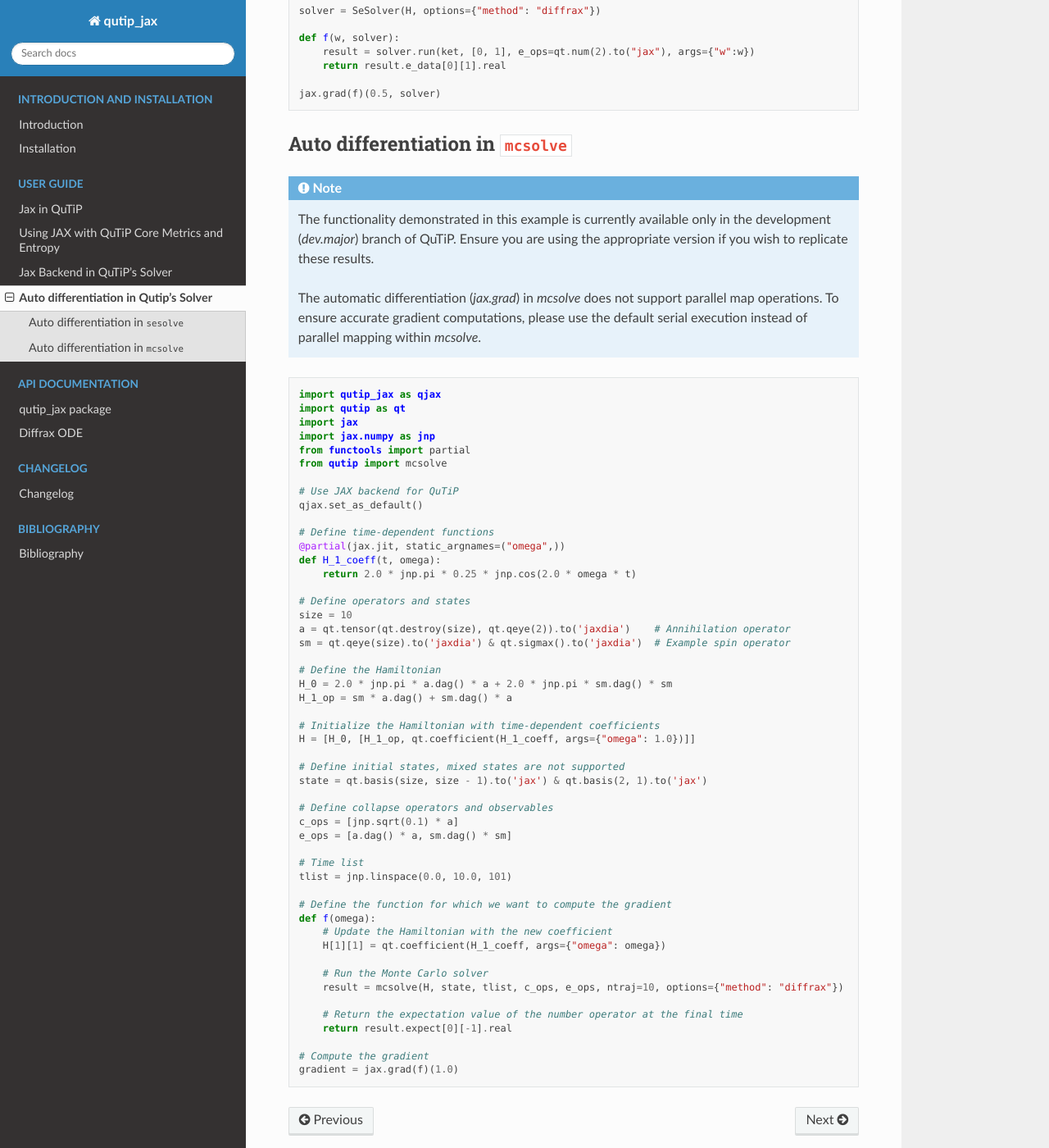
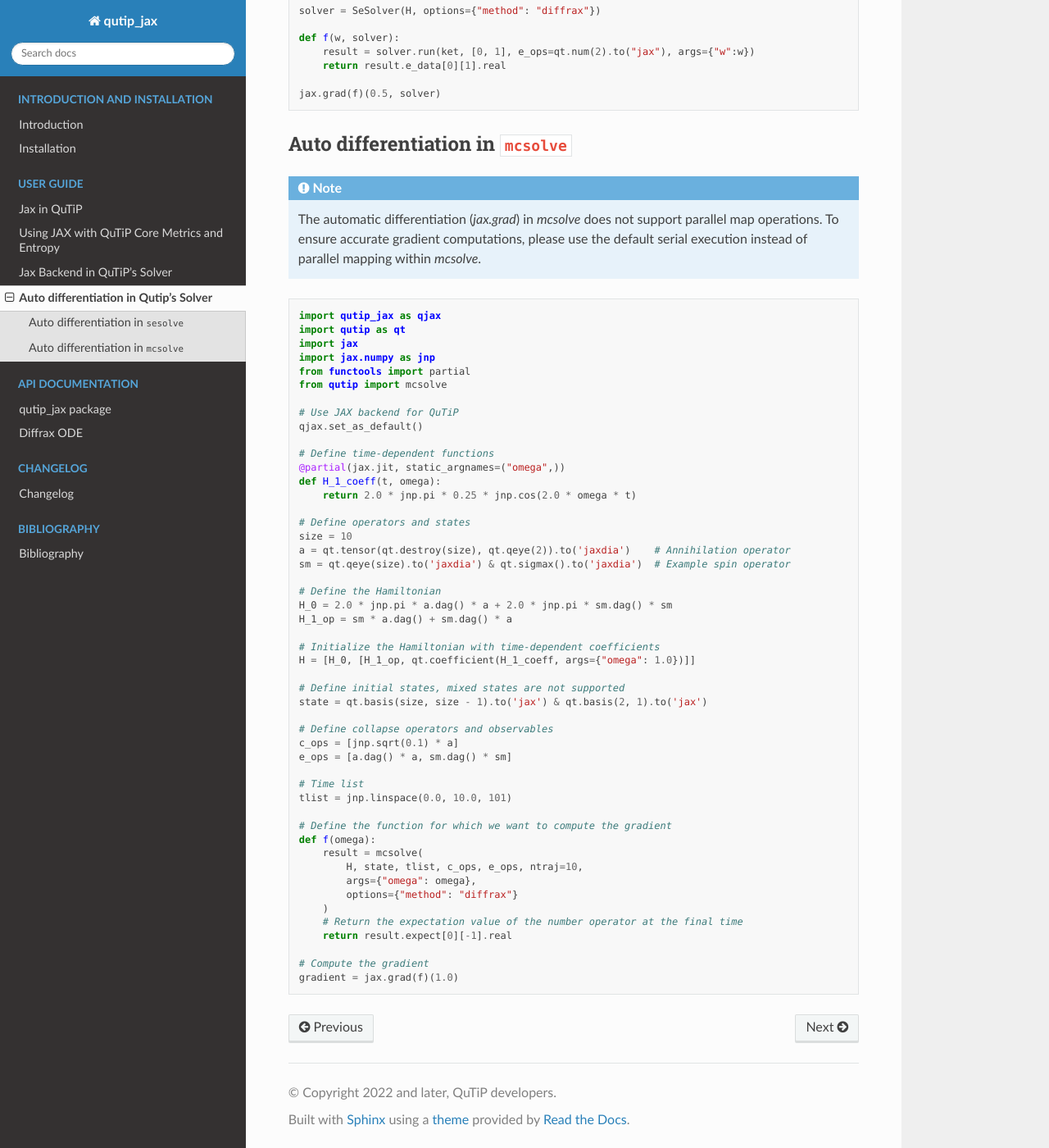
Before and after one commit to qutip/qutip-jax, a Sphinx documentation site: the page built from doc/source/autodiff.rst, in a window 1280 px wide and 1400 px high, scrolled down 609 px. Shown: the whole window at 82% size. Built offline with Sphinx 7.4.7 and the Read the Docs theme 2.0.0, drawn with Linux system fonts in a browser that asks for light colours; the version number could not be read and is left out.

Commit message:
update docs

```diff
--- a/doc/source/autodiff.rst
+++ b/doc/source/autodiff.rst
@@ -49,10 +49,6 @@ Auto differentiation in ``mcsolve``
 
 .. note::
 
-   The functionality demonstrated in this example is currently available only in
-   the development (`dev.major`) branch of QuTiP. Ensure you are using the appropriate
-   version if you wish to replicate these results.
-
    The automatic differentiation (`jax.grad`) in `mcsolve` does not support parallel map operations.
    To ensure accurate gradient computations, please use the default serial execution instead of
    parallel mapping within `mcsolve`.
@@ -99,12 +95,11 @@ Auto differentiation in ``mcsolve``
 
     # Define the function for which we want to compute the gradient
     def f(omega):
-        # Update the Hamiltonian with the new coefficient
-        H[1][1] = qt.coefficient(H_1_coeff, args={"omega": omega})
-
-        # Run the Monte Carlo solver
-        result = mcsolve(H, state, tlist, c_ops, e_ops, ntraj=10, options={"method": "diffrax"})
-
+        result = mcsolve(
+            H, state, tlist, c_ops, e_ops, ntraj=10,
+            args={"omega": omega},
+            options={"method": "diffrax"}
+        )
         # Return the expectation value of the number operator at the final time
         return result.expect[0][-1].real
 
```
